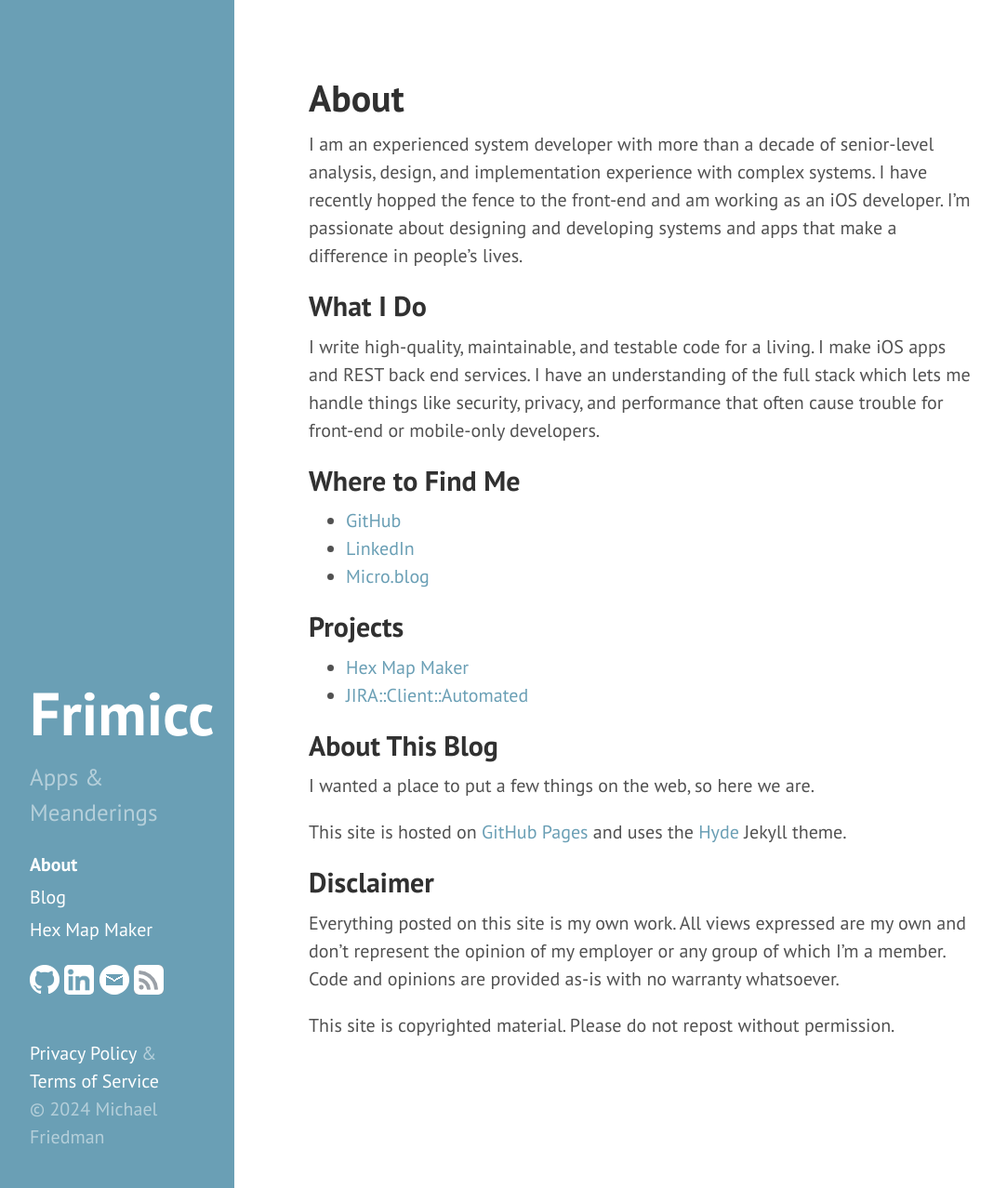
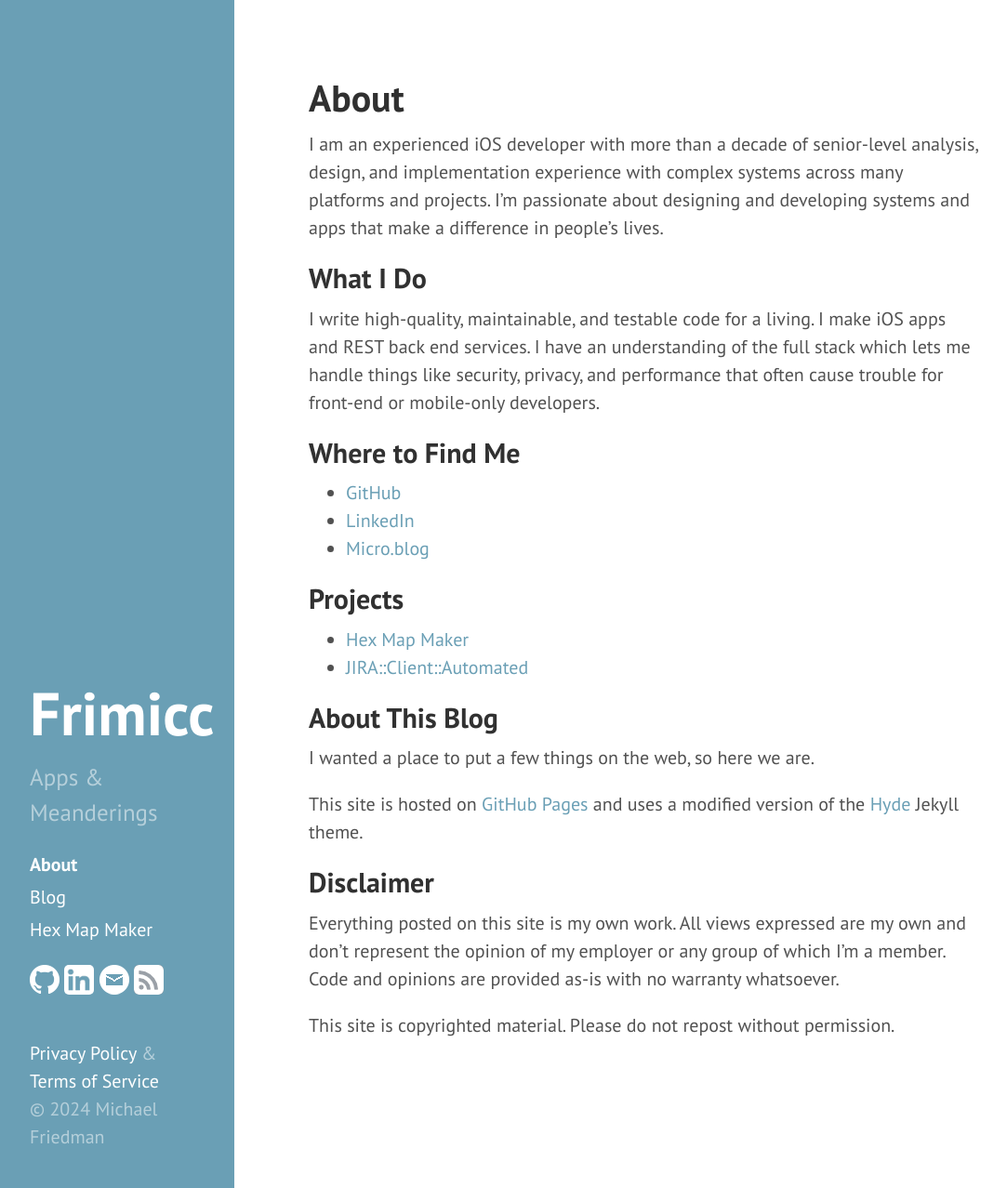
Before and after one commit to frimicc/frimicc.github.io, a Jekyll site: the page built from about.md, in a window 1280 px wide and 1278 px high. Shown: the whole window at 93% size, without its empty margins (8-1091 px from the left). Built offline with Jekyll 4.4.1, drawn with Linux system fonts in a browser that asks for light colours.

Commit message:
Updated about page.

```diff
--- a/about.md
+++ b/about.md
@@ -3,11 +3,10 @@ layout: page
 title: About
 ---
 
-I am an experienced system developer with more than a decade of senior-level
-analysis, design, and implementation experience with complex systems.
-I have recently hopped the fence to the front-end and am working as an iOS developer.
-I'm passionate about designing and developing systems and apps that make a
-difference in people's lives.
+I am an experienced iOS developer with more than a decade of senior-level
+analysis, design, and implementation experience with complex systems across many
+platforms and projects. I'm passionate about designing and developing systems
+and apps that make a difference in people's lives.
 
 ## What I Do
 
@@ -32,7 +31,8 @@ that often cause trouble for front-end or mobile-only developers.
 ## About This Blog
 I wanted a place to put a few things on the web, so here we are.
 
-This site is hosted on [GitHub Pages](http://pages.github.com) and uses the [Hyde](http://hyde.getpoole.com) Jekyll theme.
+This site is hosted on [GitHub Pages](http://pages.github.com) and uses
+a modified version of the [Hyde](http://hyde.getpoole.com) Jekyll theme.
 
 ## Disclaimer
 
```
